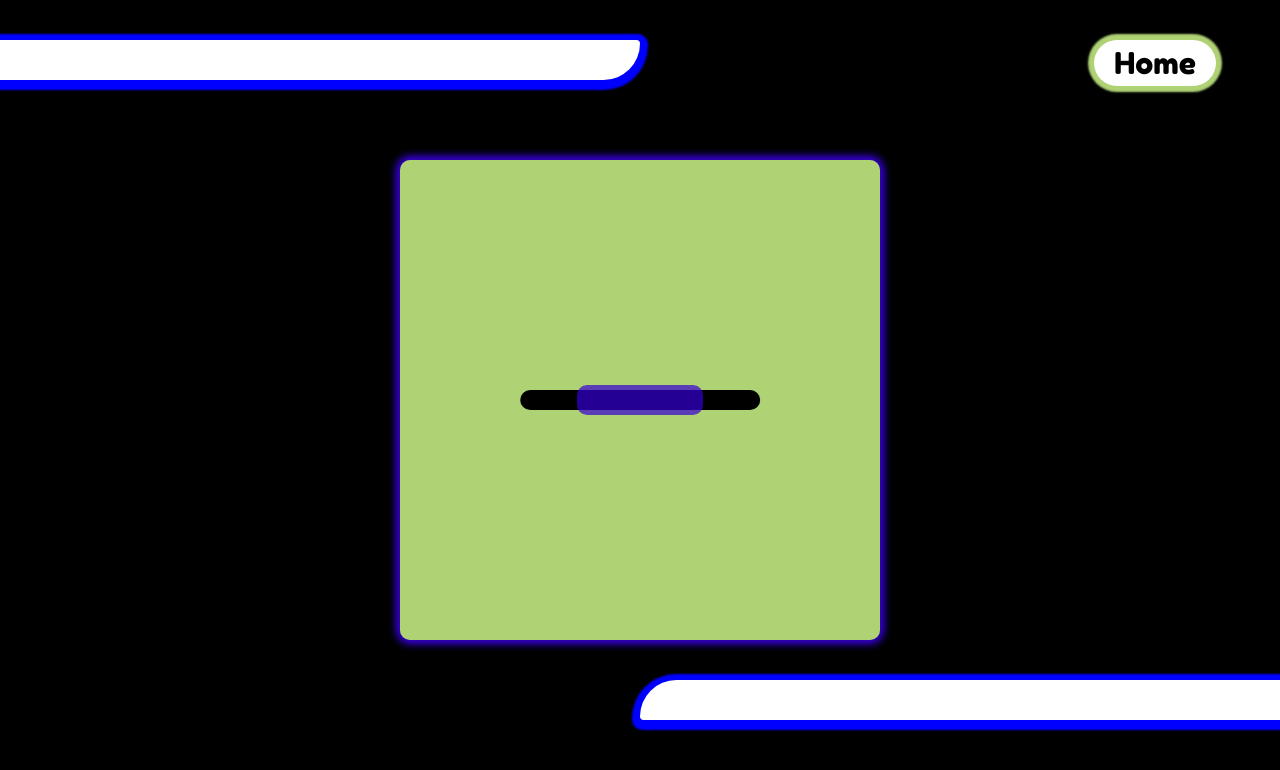
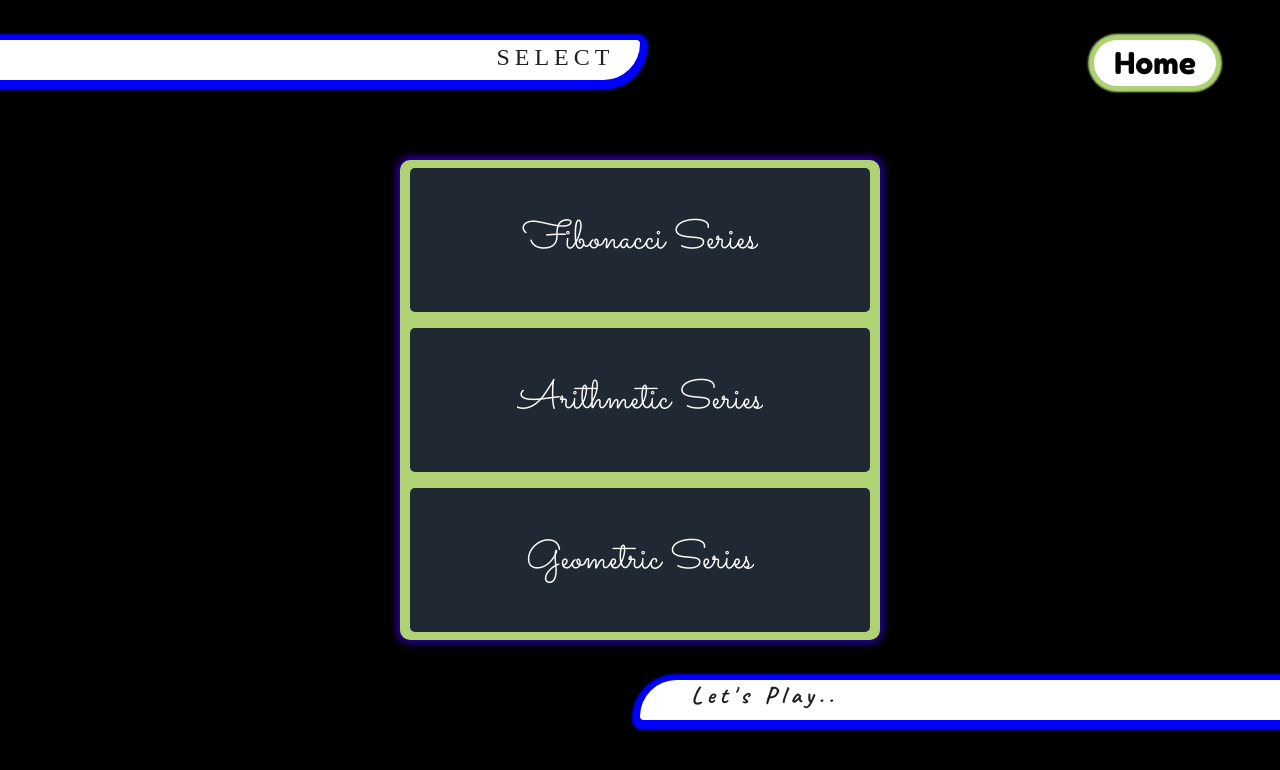
Before and after one commit to NeetishBamotraa/thebox, a React (Create React App) app: page / in a window 1280 px wide. Shown: the top 770 px of the page. Built offline with nearby package versions, Linux system fonts and the light colour scheme; a web font is replaced by a local one.

Commit message:
2 files modified

```diff
--- a/src/App.js
+++ b/src/App.js
@@ -2,7 +2,7 @@ import React, { useState, useEffect } from 'react';
 import './style.css';
 
 export default function App() {
-  const [opt1, setopt1] = useState('p');
+  const [opt1, setopt1] = useState('d');
   const [check, setcheck] = useState(-1);
   const [correctopt, setcorrectopt] = useState(0);
   const [fib, setfib] = useState(0);
@@ -11,6 +11,8 @@ export default function App() {
 
   useEffect(() => {
     let inter = null;
+    let secinter = null;
+    let checktrue = false;
     if (window) {
       if (check !== -1) {
         [0, 1, 2, 3, 4, 5, 6, 7, 8].map(
@@ -38,6 +40,12 @@ export default function App() {
         }, 1000);
 
         if (check === correctopt) {
+          let yy = opt1;
+          setopt1('p');
+          secinter = setInterval(() => {
+            setopt1(yy);
+          }, 1200);
+
           //update based on algo
         }
       }
@@ -45,6 +53,7 @@ export default function App() {
 
     return () => {
       clearInterval(inter);
+      clearInterval(secinter);
     };
   }, [check, correctopt]);
 
@@ -92,10 +101,12 @@ export default function App() {
           ))}
         </div>
       )}
-      {opt1 === 'p' && <div className="center-box">
-        <div className='processbar1'></div>
-        <div className='processbar2'></div>
-        </div>}
+      {opt1 === 'p' && (
+        <div className="center-box">
+          <div className="processbar1"></div>
+          <div className="processbar2"></div>
+        </div>
+      )}
     </div>
   );
 }
--- a/src/style.css
+++ b/src/style.css
@@ -153,7 +153,7 @@ font-family: 'Zen Dots', cursive; */
   width: 50%;
   height: 20px;
   background-color: black;
-  animation: shright 1s infinite alternate cubic-bezier(0.89, 0.08, 0.13, 0.93);
+  animation: shright 0.5s infinite alternate cubic-bezier(0.89, 0.08, 0.13, 0.93);
   border-radius: 50px;
   opacity: 1;
 }
@@ -165,7 +165,7 @@ font-family: 'Zen Dots', cursive; */
   width: 50%;
   height: 30px;
   background-color: #3500d3;
-  animation: shright 1s 0.5s infinite alternate
+  animation: shright 0.5s 0.5s infinite alternate
     cubic-bezier(0.89, 0.08, 0.13, 0.93);
   border-radius: 10px;
   opacity: 0.7;
```
